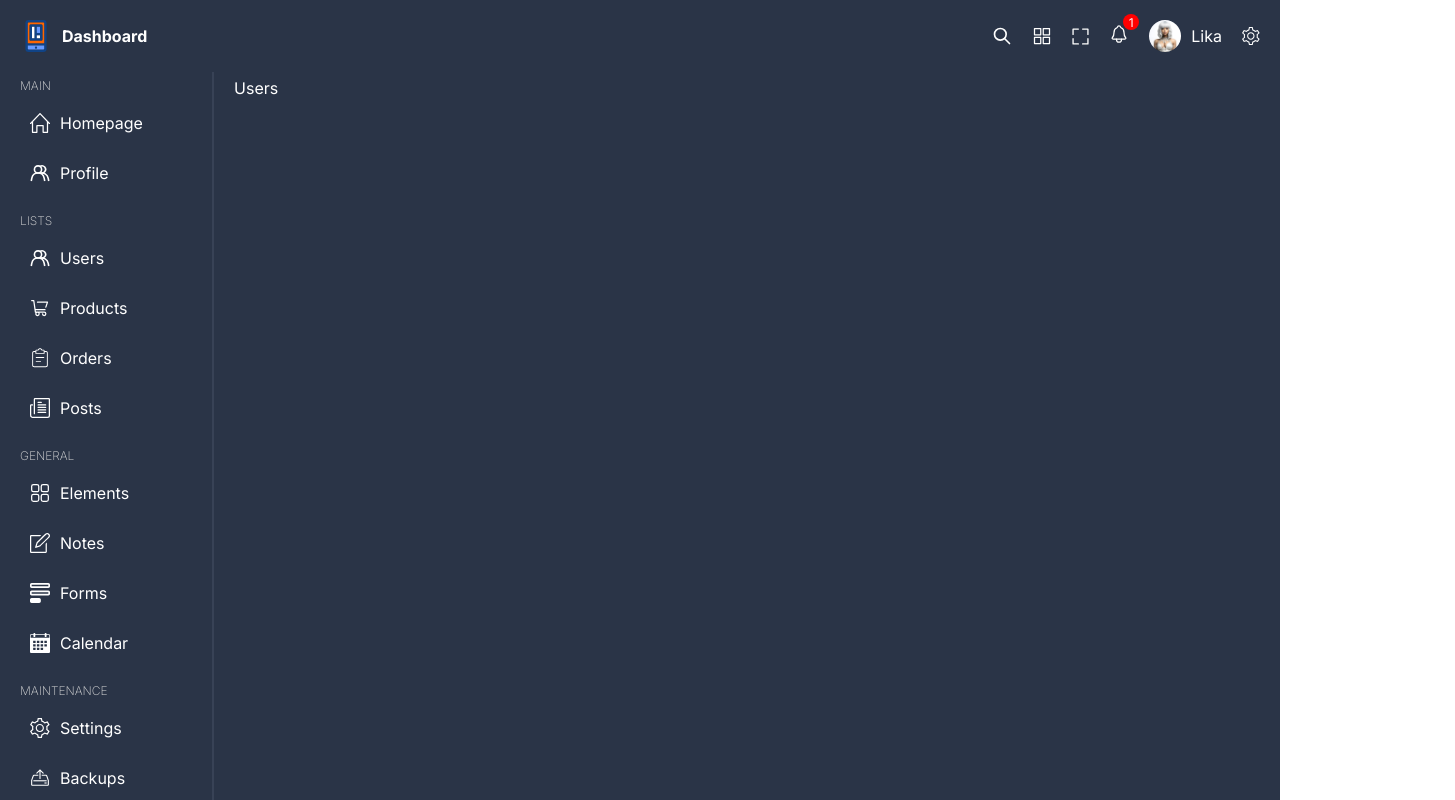
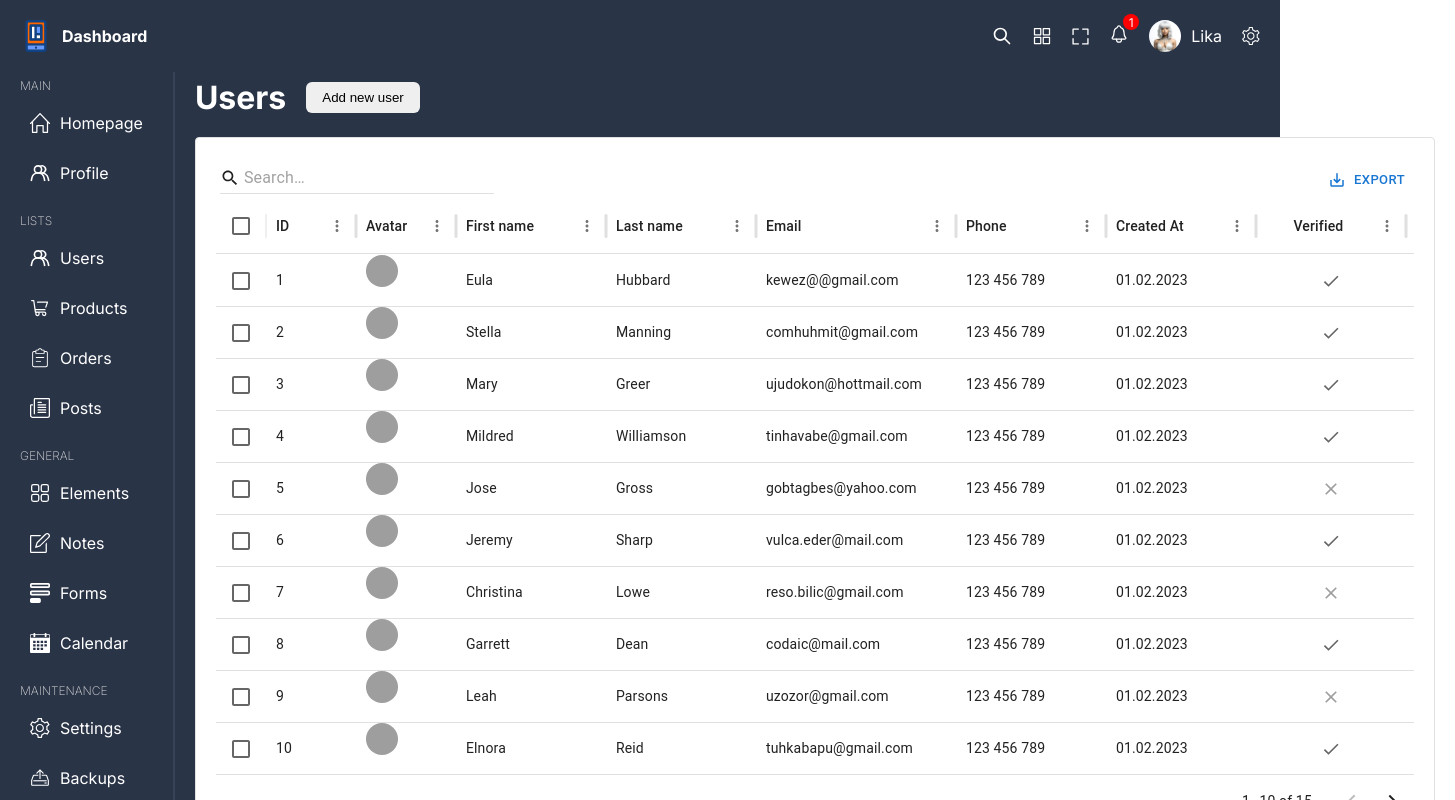
Before and after one commit to Denis-Hish/ReactDashboard, a React (Vite) app: page /users in a window 1280 px wide. Shown: the top 800 px of the page, 1455 px wide, since content can reach past the window. Built offline with nearby package versions, Linux system fonts and the light colour scheme; grey boxes are pictures that could not be loaded.

Commit message:
Add table on Users page

```diff
--- a/package.json
+++ b/package.json
@@ -10,6 +10,10 @@
     "preview": "vite preview"
   },
   "dependencies": {
+    "@emotion/react": "^11.11.4",
+    "@emotion/styled": "^11.11.5",
+    "@mui/material": "^5.15.17",
+    "@mui/x-data-grid": "^7.4.0",
     "react": "^18.2.0",
     "react-dom": "^18.2.0",
     "react-router-dom": "^6.23.0",
--- /dev/null
+++ b/src/components/dataTable/DataTable.tsx
@@ -0,0 +1,70 @@
+import { DataGrid, GridColDef, GridToolbar } from '@mui/x-data-grid';
+import './dataTable.scss';
+import { Link } from 'react-router-dom';
+
+type Props = {
+   columns: GridColDef[];
+   rows: object[];
+   slug: string;
+};
+
+const DataTable = (props: Props) => {
+   const handleDelete = (id: number) => {
+      // delete the item
+      // axios.delete(`/api/${slug}/${id}`);
+      alert('ID: ' + id + ' - has been deleted!');
+   };
+
+   const actionColumn: GridColDef = {
+      field: 'action',
+      headerName: 'Action',
+      width: 200,
+      renderCell: (params) => {
+         return (
+            <div className='action'>
+               <Link to={`/${props.slug}/${params.row.id}`}>
+                  <img src='view.svg' alt='' />
+               </Link>
+               <div
+                  className='delete'
+                  onClick={() => handleDelete(params.row.id)}
+               >
+                  <img src='delete.svg' alt='' />
+               </div>
+            </div>
+         );
+      },
+   };
+
+   return (
+      <div className='data-table'>
+         <DataGrid
+            className='data-grid'
+            rows={props.rows}
+            columns={[...props.columns, actionColumn]}
+            initialState={{
+               pagination: {
+                  paginationModel: {
+                     pageSize: 10,
+                  },
+               },
+            }}
+            slots={{ toolbar: GridToolbar }}
+            slotProps={{
+               toolbar: {
+                  showQuickFilter: true,
+                  quickFilterProps: { debounceMs: 500 },
+               },
+            }}
+            pageSizeOptions={[5]}
+            checkboxSelection
+            disableRowSelectionOnClick
+            disableColumnFilter
+            disableDensitySelector
+            disableColumnSelector
+         />
+      </div>
+   );
+};
+
+export default DataTable;
--- /dev/null
+++ b/src/components/dataTable/dataTable.scss
@@ -0,0 +1,28 @@
+.data-table {
+   .data-grid {
+      background: white;
+      padding: 20px;
+
+      .MuiDataGrid-toolbarContainer {
+         flex-direction: row-reverse;
+      }
+
+      img {
+         width: 32px;
+         height: 32px;
+         border-radius: 50%;
+         object-fit: cover;
+      }
+
+      .action {
+         display: flex;
+         gap: 15px;
+
+         img {
+            width: 20px;
+            height: 20px;
+            cursor: pointer;
+         }
+      }
+   }
+}
--- a/src/pages/users/Users.tsx
+++ b/src/pages/users/Users.tsx
@@ -1,7 +1,60 @@
+import { GridColDef } from '@mui/x-data-grid';
+import DataTable from '../../components/dataTable/DataTable';
 import './users.scss';
+import { userRows } from '../../data';
+
+const columns: GridColDef[] = [
+   { field: 'id', headerName: 'ID', width: 90 },
+   {
+      field: 'avatar',
+      headerName: 'Avatar',
+      width: 100,
+      renderCell: (params) => {
+         return <img src={params.row.img || '/noavatar.png'} alt='Avatar' />;
+      },
+   },
+   {
+      field: 'firstName',
+      headerName: 'First name',
+      width: 150,
+      editable: true,
+   },
+   {
+      field: 'lastName',
+      headerName: 'Last name',
+      width: 150,
+      editable: true,
+   },
+   {
+      field: 'email',
+      headerName: 'Email',
+      width: 200,
+      editable: true,
+   },
+   {
+      field: 'phone',
+      headerName: 'Phone',
+      width: 150,
+      editable: true,
+   },
+   {
+      field: 'createdAt',
+      headerName: 'Created At',
+      width: 150,
+   },
+   { field: 'verified', headerName: 'Verified', width: 150, type: 'boolean' },
+];
 
 const Users = () => {
-   return <div className='users'>Users</div>;
+   return (
+      <div className='users'>
+         <div className='info'>
+            <h1>Users</h1>
+            <button>Add new user</button>
+         </div>
+         <DataTable slug='users' columns={columns} rows={userRows} />
+      </div>
+   );
 };
 
 export default Users;
--- a/src/pages/users/users.scss
+++ b/src/pages/users/users.scss
@@ -1,2 +1,19 @@
 .users {
+   .info {
+      display: flex;
+      align-items: center;
+      gap: 20px;
+      margin-bottom: 20px;
+
+      button {
+         padding: 8px 16px;
+         border-radius: 6px;
+         border: none;
+         cursor: pointer;
+
+         &:hover {
+            opacity: 0.8;
+         }
+      }
+   }
 }
```
Also changed, not shown: 1 other file (tests, documents, lock files or other folders).
